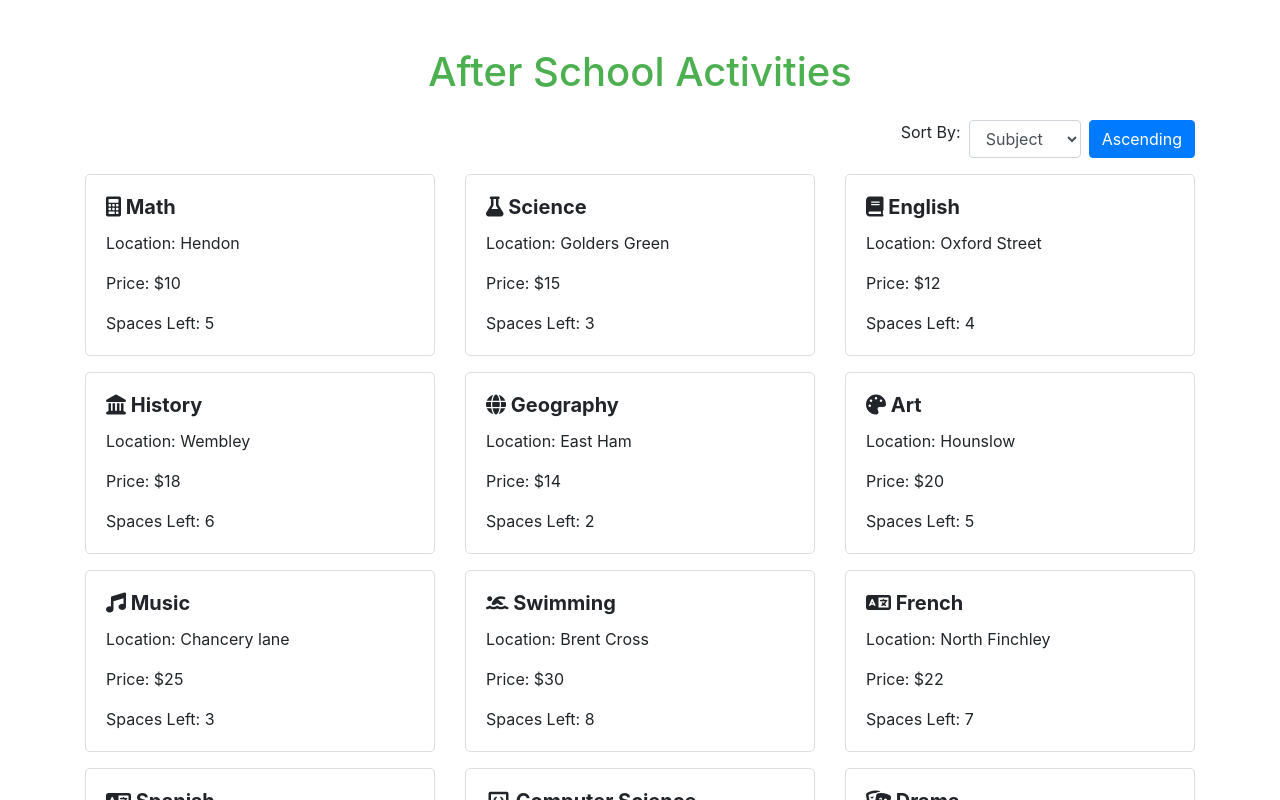
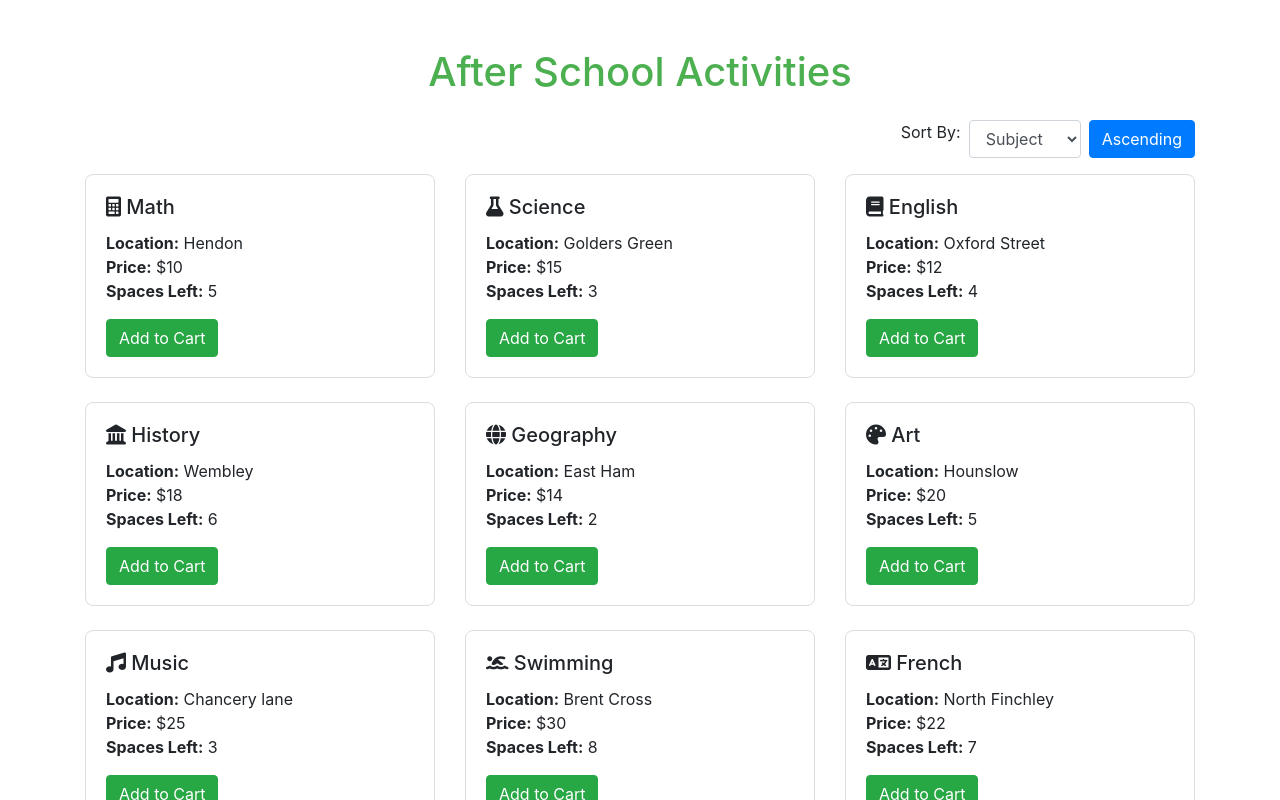
Before and after one commit to chaitanyas22/cw-vue-js-app, a Vue app: page / in a window 1280 px wide. Shown: the top 800 px of the page. Built offline with nearby package versions, Linux system fonts and the light colour scheme.

Commit message:
Updated LessonCard with add to cart button

```diff
--- a/src/components/LessonCard.vue
+++ b/src/components/LessonCard.vue
@@ -1,13 +1,20 @@
 <template>
-  <div class="col-md-4 mb-3">
+  <div class="col-md-4 mb-4">
     <div class="card">
       <div class="card-body">
         <h5 class="card-title">
           <i :class="lesson.icon"></i> {{ lesson.subject }}
         </h5>
-        <p class="card-text">Location: {{ lesson.location }}</p>
-        <p class="card-text">Price: ${{ lesson.price }}</p>
-        <p class="card-text">Spaces Left: {{ lesson.spaces }}</p>
+        <p class="card-text">
+          <strong>Location:</strong> {{ lesson.location }} <br />
+          <strong>Price:</strong> ${{ lesson.price }} <br />
+          <strong>Spaces Left:</strong> {{ lesson.spaces }}
+        </p>
+
+        <!------add to cart ------->
+        <button class="btn btn-success" @click="addToCart(lesson)">
+          Add to Cart
+        </button>
       </div>
     </div>
   </div>
@@ -15,19 +22,20 @@
 
 <script>
 export default {
-  name: 'LessonCard',
   props: {
-    lesson: Object,
+    lesson: Object
   },
+  methods: {
+    addToCart(lesson) {
+      this.$emit('add-to-cart', lesson);
+    }
+  }
 };
 </script>
 
 <style scoped>
 .card {
   border: 1px solid #ddd;
-  border-radius: 5px;
-}
-.card-title {
-  font-weight: bold;
+  border-radius: 8px;
 }
 </style>
```
